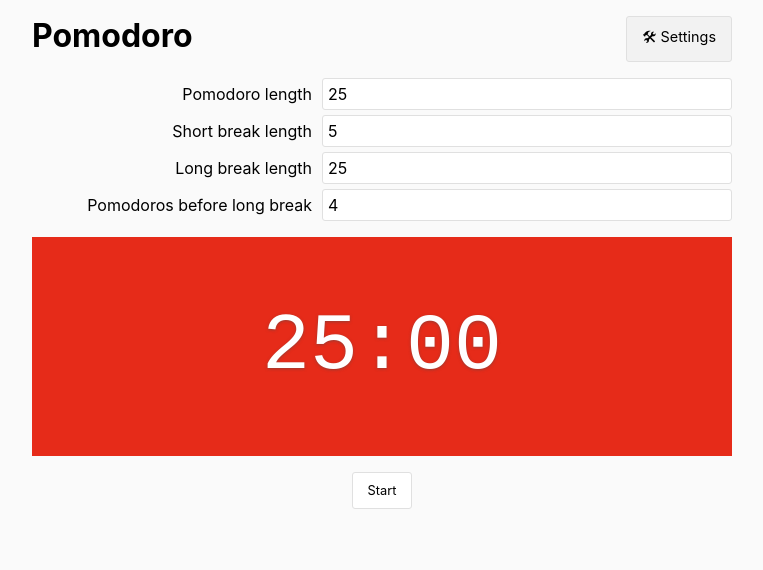
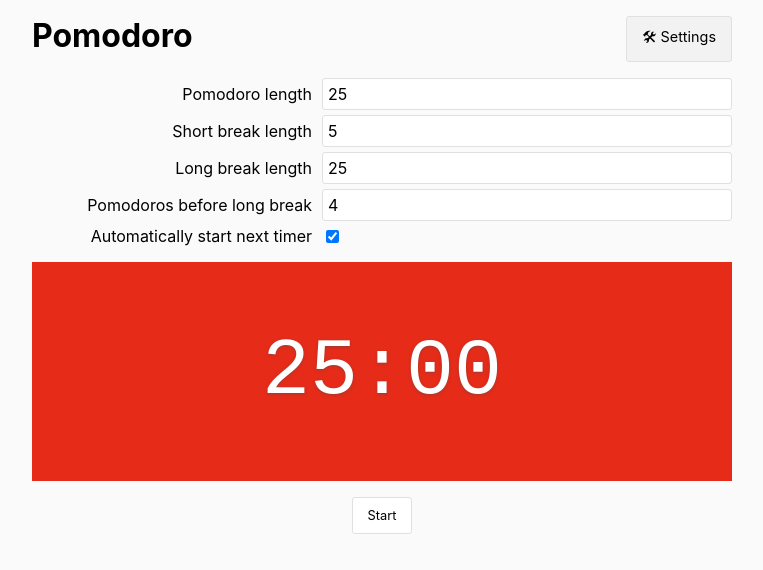
Before and after one commit to adriangoransson/pomodoro, a Vue app: page / in a window 1280 px wide. Both pictures are taken after a click on the button "🛠 Settings". Shown: the top 570 px of the page, without its empty margins (258-1021 px from the left). Built offline with nearby package versions, Linux system fonts and the light colour scheme.

Commit message:
Add setting for auto starting next timer

```diff
--- a/src/App.vue
+++ b/src/App.vue
@@ -69,9 +69,7 @@ export default {
                   'Open Sans',
                   'Helvetica Neue',
                   sans-serif;
-
     box-sizing: border-box;
-    -webkit-appearance: none;
   }
 
   body {
--- a/src/components/Settings.vue
+++ b/src/components/Settings.vue
@@ -21,6 +21,11 @@
       <input v-model="pomodorosBeforeBreak" id="pomodoro-before-break" type="number" min="1">
     </div>
 
+    <div class="form-field">
+      <label for="auto-start">Automatically start next timer</label>
+      <input v-model="autoStart" type="checkbox" id="auto-start">
+    </div>
+
   </form>
 </template>
 
@@ -32,6 +37,7 @@ import {
   SET_DURATION,
   SHOW_SETTINGS,
   SET_POMODOROS,
+  SET_AUTO_START,
 } from '@/vuex-constants';
 
 const validMinutes = minutes => minutes < 1;
@@ -96,6 +102,15 @@ export default {
         this.$store.commit(SET_POMODOROS, val);
       },
     },
+
+    autoStart: {
+      get() {
+        return this.$store.state.autoStart;
+      },
+      set(val) {
+        this.$store.commit(SET_AUTO_START, val);
+      },
+    },
   },
 
   methods: {
@@ -128,4 +143,8 @@ export default {
     border-radius: var(--border-radius);
     font-size: initial;
   }
+
+  .form-field input[type=checkbox] {
+    flex: 0;
+  }
 </style>
--- a/src/store.js
+++ b/src/store.js
@@ -22,6 +22,7 @@ import {
   SHOW_SETTINGS,
   SET_POMODOROS,
   SET_NOTES,
+  SET_AUTO_START,
 } from './vuex-constants';
 
 import { formattedType, formatMinutes } from './utils';
@@ -85,6 +86,7 @@ export default new Vuex.Store({
     tickingSound,
     showSettings: false,
     notes: null,
+    autoStart: true,
   },
 
   getters: {
@@ -150,6 +152,10 @@ export default new Vuex.Store({
     [SET_NOTES](state, value) {
       state.notes = value;
     },
+
+    [SET_AUTO_START](state, value) {
+      state.autoStart = !!value;
+    },
   },
 
   actions: {
@@ -185,7 +191,9 @@ export default new Vuex.Store({
       commit(SET_DURATION, duration);
       commit(SET_TYPE, type);
 
-      dispatch(START_TIMER);
+      if (state.autoStart) {
+        dispatch(START_TIMER);
+      }
     },
   },
 });
--- a/src/vuex-constants.js
+++ b/src/vuex-constants.js
@@ -24,3 +24,4 @@ export const SET_STARTED = 'SET_STARTED';
 export const SHOW_SETTINGS = 'SHOW_SETTINGS';
 export const SET_POMODOROS = 'SET_POMODOROS';
 export const SET_NOTES = 'SET_NOTES';
+export const SET_AUTO_START = 'SET_AUTO_START';
```
